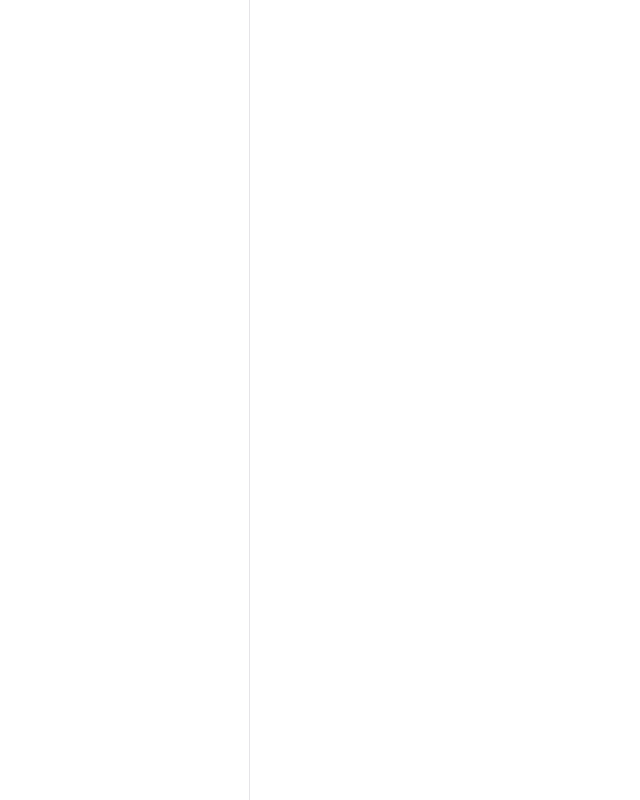
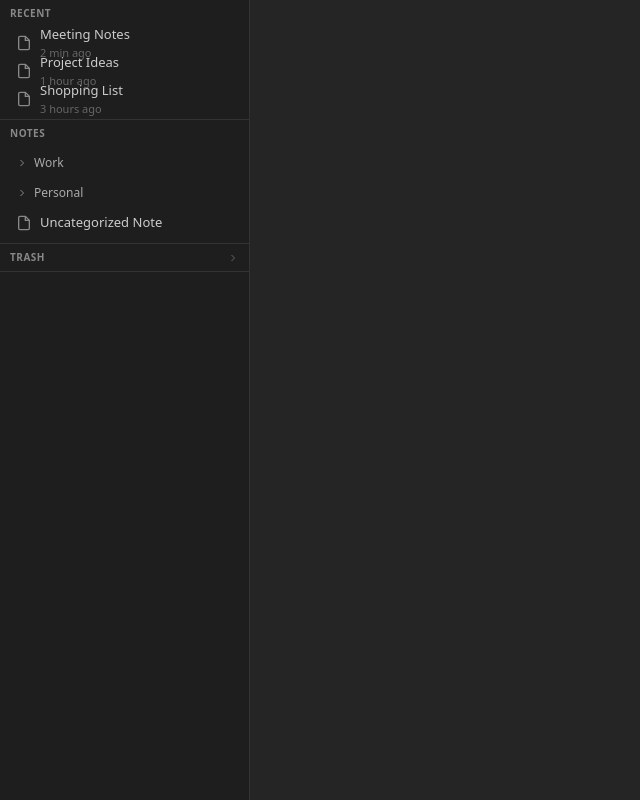
Before and after one commit to socdysfx/notes-app, a React (Vite) app: page / in a window 1280 px wide. Shown: the whole page, without its empty margins (0-640 px from the left). Built offline with nearby package versions, Linux system fonts and the light colour scheme.

Commit message:
Implement Sidebar Sections with 3 collapsible sections

```diff
--- a/src/App.css
+++ b/src/App.css
@@ -2,17 +2,171 @@
   width: var(--sidebar-width, 250px);
   min-width: var(--sidebar-width, 250px);
   height: 100vh;
-  background: #ffffff;
-  border-right: 1px solid #e5e4e7;
+  background: #1e1e1e;
+  border-right: 1px solid #333;
   position: sticky;
   top: 0;
+  display: flex;
+  flex-direction: column;
+  font-family: system-ui;
+  font-size: 13px;
+  color: #ccc;
 }
 
 .sidebar-content {
   height: 100%;
+  display: flex;
+  flex-direction: column;
+}
+
+.section {
+  border-bottom: 1px solid #333;
+}
+
+.section-header {
+  padding: 6px 10px;
+  display: flex;
+  align-items: center;
+  justify-content: space-between;
+  cursor: pointer;
+  user-select: none;
+}
+
+.section-header.static {
+  cursor: default;
+}
+
+.section-header:hover:not(.static) {
+  background: #2a2a2a;
+}
+
+.section-title {
+  font-size: 10px;
+  font-weight: 600;
+  color: #888;
+  text-transform: uppercase;
+  letter-spacing: 0.5px;
+}
+
+.section-toggle {
+  width: 12px;
+  height: 12px;
+  color: #666;
+  transition: transform 0.2s;
+}
+
+.section-content {
+  padding: 2px 8px 6px;
+}
+
+.recent-item,
+.note-item,
+.trash-item {
+  padding: 4px 8px;
+  border-radius: 3px;
+  display: flex;
+  align-items: center;
+  gap: 8px;
+  cursor: pointer;
+  height: 28px;
+}
+
+.recent-item:hover,
+.note-item:hover {
+  background: #2a2a2a;
+  color: #fff;
+}
+
+.note-icon {
+  width: 16px;
+  height: 16px;
+  color: #888;
+  flex-shrink: 0;
+}
+
+.item-info {
+  display: flex;
+  flex-direction: column;
+  flex: 1;
+  overflow: hidden;
+}
+
+.item-title {
+  font-size: 13px;
+  color: #ccc;
+  overflow: hidden;
+  text-overflow: ellipsis;
+  white-space: nowrap;
+}
+
+.item-timestamp {
+  font-size: 11px;
+  color: #666;
+}
+
+.folder-item {
+  margin-bottom: 2px;
+}
+
+.folder-header {
+  padding: 4px 8px;
+  display: flex;
+  align-items: center;
+  gap: 6px;
+  cursor: pointer;
+  border-radius: 3px;
+  height: 28px;
+}
+
+.folder-header:hover {
+  background: #2a2a2a;
+}
+
+.folder-icon {
+  width: 12px;
+  height: 12px;
+  color: #888;
+  transition: transform 0.15s;
+  flex-shrink: 0;
+}
+
+.folder-name {
+  font-size: 12px;
+  color: #aaa;
+  overflow: hidden;
+  text-overflow: ellipsis;
+  white-space: nowrap;
+}
+
+.folder-children {
+  padding-left: 16px;
+}
+
+.trash-item {
+  color: #666;
+}
+
+.trash-item:hover .item-title {
+  color: #cc0000;
+}
+
+.trash-icon {
+  width: 16px;
+  height: 16px;
+  color: #666;
+  flex-shrink: 0;
+}
+
+.note-title {
+  font-size: 13px;
+  color: #ccc;
+  overflow: hidden;
+  text-overflow: ellipsis;
+  white-space: nowrap;
 }
 
 .main-content {
   flex: 1;
   min-height: 100vh;
+  background: #252526;
 }
--- a/src/App.tsx
+++ b/src/App.tsx
@@ -1,14 +1,184 @@
 import './App.css'
+
+interface NoteItem {
+  id: string
+  title: string
+  timestamp?: string
+  type: 'note' | 'folder'
+  children?: NoteItem[]
+}
+
+interface RecentItem {
+  id: string
+  title: string
+  timestamp: string
+}
+
+interface TrashItem {
+  id: string
+  title: string
+  deletedAt: string
+}
+
+const recentItems: RecentItem[] = [
+  { id: '1', title: 'Meeting Notes', timestamp: '2 min ago' },
+  { id: '2', title: 'Project Ideas', timestamp: '1 hour ago' },
+  { id: '3', title: 'Shopping List', timestamp: '3 hours ago' },
+]
+
+const notesTree: NoteItem[] = [
+  {
+    id: 'folder-1',
+    title: 'Work',
+    type: 'folder',
+    children: [
+      { id: 'note-1', title: 'Meeting Notes', timestamp: 'Jul 2, 2026', type: 'note' },
+      { id: 'note-2', title: 'Q4 Report', timestamp: 'Jul 1, 2026', type: 'note' },
+      {
+        id: 'folder-1-1',
+        title: 'Subfolder',
+        type: 'folder',
+        children: [
+          { id: 'note-3', title: 'Draft', timestamp: 'Jun 30, 2026', type: 'note' },
+        ],
+      },
+    ],
+  },
+  {
+    id: 'folder-2',
+    title: 'Personal',
+    type: 'folder',
+    children: [
+      { id: 'note-4', title: 'Shopping List', timestamp: 'Jun 29, 2026', type: 'note' },
+    ],
+  },
+  { id: 'note-5', title: 'Uncategorized Note', timestamp: 'Jun 28, 2026', type: 'note' },
+]
+
+const trashItems: TrashItem[] = [
+  { id: 'trash-1', title: 'Old Draft', deletedAt: '5 days ago' },
+]
+
+function FolderItem({ item }: { item: NoteItem }) {
+  const [collapsed, setCollapsed] = React.useState(true)
+
+  return (
+    <div className="folder-item">
+      <div
+        className="folder-header"
+        onClick={() => setCollapsed(!collapsed)}
+      >
+        <svg className="folder-icon" viewBox="0 0 24 24" fill="none" stroke="currentColor" strokeWidth="2">
+          <polyline points={collapsed ? '9 18 15 12 9 6' : '6 9 12 15 18 9'} />
+        </svg>
+        <span className="folder-name">{item.title}</span>
+      </div>
+      {!collapsed && item.children && (
+        <div className="folder-children">
+          {item.children.map(child =>
+            child.type === 'folder' ? (
+              <FolderItem key={child.id} item={child} />
+            ) : (
+              <div key={child.id} className="note-item">
+                <svg className="note-icon" viewBox="0 0 24 24" fill="none" stroke="currentColor" strokeWidth="2">
+                  <path d="M14 2H6a2 2 0 0 0-2 2v16a2 2 0 0 0 2 2h12a2 2 0 0 0 2-2V8z" />
+                  <polyline points="14 2 14 8 20 8" />
+                </svg>
+                <span className="note-title">{child.title}</span>
+              </div>
+            )
+          )}
+        </div>
+      )}
+    </div>
+  )
+}
+
+function TrashSection() {
+  const [collapsed, setCollapsed] = React.useState(true)
+
+  return (
+    <div className="section">
+      <div className="section-header" onClick={() => setCollapsed(!collapsed)}>
+        <span className="section-title">Trash</span>
+        <svg className="section-toggle" viewBox="0 0 24 24" fill="none" stroke="currentColor" strokeWidth="2">
+          <polyline points={collapsed ? '9 18 15 12 9 6' : '6 9 12 15 18 9'} />
+        </svg>
+      </div>
+      {!collapsed && (
+        <div className="section-content">
+          {trashItems.map(item => (
+            <div key={item.id} className="trash-item">
+              <svg className="trash-icon" viewBox="0 0 24 24" fill="none" stroke="currentColor" strokeWidth="2">
+                <polyline points="3 6 5 6 21 6" />
+                <path d="M19 6v14a2 2 0 0 1-2 2H7a2 2 0 0 1-2-2V6m3 0V4a2 2 0 0 1 2-2h4a2 2 0 0 1 2 2v2" />
+              </svg>
+              <div className="item-info">
+                <span className="item-title">{item.title}</span>
+                <span className="item-timestamp">{item.deletedAt}</span>
+              </div>
+            </div>
+          ))}
+        </div>
+      )}
+    </div>
+  )
+}
 
 function App() {
   return (
     <>
       <aside className="sidebar">
-        <div className="sidebar-content"></div>
+        <div className="sidebar-content">
+          <div className="section">
+            <div className="section-header static">
+              <span className="section-title">Recent</span>
+            </div>
+            <div className="section-content">
+              {recentItems.map(item => (
+                <div key={item.id} className="recent-item">
+                  <svg className="note-icon" viewBox="0 0 24 24" fill="none" stroke="currentColor" strokeWidth="2">
+                    <path d="M14 2H6a2 2 0 0 0-2 2v16a2 2 0 0 0 2 2h12a2 2 0 0 0 2-2V8z" />
+                    <polyline points="14 2 14 8 20 8" />
+                  </svg>
+                  <div className="item-info">
+                    <span className="item-title">{item.title}</span>
+                    <span className="item-timestamp">{item.timestamp}</span>
+                  </div>
+                </div>
+              ))}
+            </div>
+          </div>
+
+          <div className="section">
+            <div className="section-header static">
+              <span className="section-title">Notes</span>
+            </div>
+            <div className="section-content">
+              {notesTree.map(item =>
+                item.type === 'folder' ? (
+                  <FolderItem key={item.id} item={item} />
+                ) : (
+                  <div key={item.id} className="note-item">
+                    <svg className="note-icon" viewBox="0 0 24 24" fill="none" stroke="currentColor" strokeWidth="2">
+                      <path d="M14 2H6a2 2 0 0 0-2 2v16a2 2 0 0 0 2 2h12a2 2 0 0 0 2-2V8z" />
+                      <polyline points="14 2 14 8 20 8" />
+                    </svg>
+                    <span className="note-title">{item.title}</span>
+                  </div>
+                )
+              )}
+            </div>
+          </div>
+
+          <TrashSection />
+        </div>
       </aside>
       <main className="main-content"></main>
     </>
   )
 }
 
+import React from 'react'
+
 export default App
```
